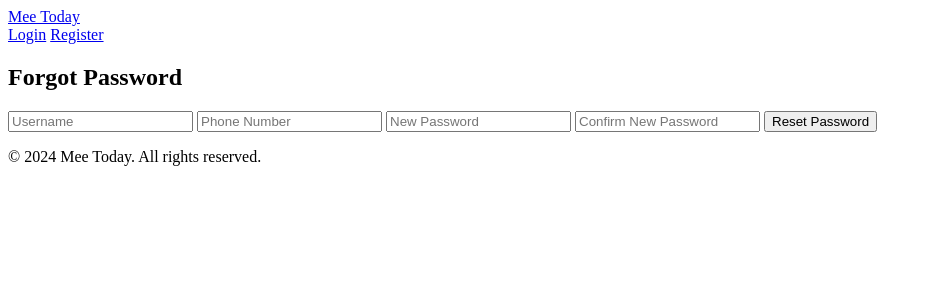
After one commit to davisjabasing/mee_today, a Django app: page /forgot-password/ in a window 1280 px wide. The commit adds this page. Shown: the top 300 px of the page, without its empty margins (0-932 px from the left). Run offline with Django 5.2, Linux system fonts and the light colour scheme; some libraries are stand-ins or nearby versions.

Commit message:
forgot password

```diff
--- /dev/null
+++ b/appointments/templates/forgot_password.html
@@ -0,0 +1,29 @@
+{% extends 'base.html' %}
+
+{% block content %}
+    <h2>Forgot Password</h2>
+
+    {% if error %}
+        <p class="error">{{ error }}</p>
+    {% endif %}
+
+    <form id="forgot-password-form" method="POST">
+        {% csrf_token %}
+        <input type="text" name="username" placeholder="Username" required>
+        <input type="text" name="phone_number" placeholder="Phone Number" required>
+        <input type="password" name="new_password" placeholder="New Password" required>
+        <input type="password" name="confirm_password" placeholder="Confirm New Password" required>
+        <button type="submit">Reset Password</button>
+    </form>
+
+    <script>
+        // JavaScript to ask for confirmation before changing the password
+        document.getElementById('forgot-password-form').addEventListener('submit', function(e) {
+            e.preventDefault(); // Prevent form from submitting immediately
+            var confirmChange = confirm("Really you want to change the password?");
+            if (confirmChange) {
+                this.submit(); // If confirmed, submit the form
+            }
+        });
+    </script>
+{% endblock %}
--- a/appointments/templates/login.html
+++ b/appointments/templates/login.html
@@ -10,5 +10,5 @@
         <input type="password" name="password" placeholder="Password" required>
         <button type="submit">Login</button>
     </form>
-    <a href="#">Forgot Password?</a> | <a href="{% url 'register' %}">Register</a>
+    <a href="{% url 'forgot_password_view' %}">Forgot Password?</a> | <a href="{% url 'register' %}">Register</a>
 {% endblock %}
--- a/appointments/templates/register.html
+++ b/appointments/templates/register.html
@@ -5,7 +5,7 @@
     {% if error %}
         <p class="error">{{ error }}</p>
     {% endif %}
-    <form method="POST">
+    <form method="POST" enctype="multipart/form-data">
         {% csrf_token %}
         <input type="text" id="username" name="username" placeholder="Username" required>
         <span id="username-feedback"></span>
@@ -13,6 +13,9 @@
         <input type="text" name="profession" placeholder="Profession" required>
         <input type="text" name="location" placeholder="Location" required>
         <textarea name="description" placeholder="Describe yourself (optional)"></textarea>
+        <input type="text" name="phone_number" placeholder="Phone Number" required>  <!-- Phone number field -->
+        <input type="number" name="age" placeholder="Age" required>  <!-- Age field -->
+        <input type="file" name="photo" accept="image/*">  <!-- Photo upload field -->
         <input type="password" name="password" placeholder="Password" required>
         <input type="password" name="password_confirm" placeholder="Confirm Password" required>
         <button type="submit">Register</button>
--- a/appointments/urls.py
+++ b/appointments/urls.py
@@ -17,4 +17,7 @@ urlpatterns = [
 
 
     path('check-username/', views.check_username, name='check_username'),
+
+    path('forgot-password/', views.forgot_password_view, name='forgot_password_view'),
+
 ]
--- a/appointments/views.py
+++ b/appointments/views.py
@@ -4,6 +4,7 @@ from .models import UserProfile, Appointment, Notification
 from django.contrib.auth import authenticate, login, logout
 from django.contrib.auth.decorators import login_required
 from django.http import JsonResponse
+from django.contrib.auth.hashers import make_password
 
 # Login View
 def login_view(request):
@@ -21,22 +22,41 @@ def login_view(request):
 # Register View
 def register_view(request):
     if request.method == 'POST':
-        # Get all required data from POST request
         username = request.POST.get('username')
-        password = request.POST.get('password')
         name = request.POST.get('name')
         profession = request.POST.get('profession')
         location = request.POST.get('location')
-        description = request.POST.get('description')
+        description = request.POST.get('description', '')
+        phone_number = request.POST.get('phone_number')
+        age = request.POST.get('age')  # Age field
+        password = request.POST.get('password')
+        password_confirm = request.POST.get('password_confirm')
+        photo = request.FILES.get('photo')  # Handle photo upload
 
-        # Check for existing username
-        if User.objects.filter(username=username).exists():
-            return render(request, 'register.html', {'error': 'Username already taken'})
+        if password != password_confirm:
+            return render(request, 'register.html', {'error': "Passwords do not match"})
 
-        # Create user and user profile
-        user = User.objects.create_user(username=username, password=password)
-        UserProfile.objects.create(user=user, profession=profession, location=location, description=description)
-        return redirect('login')
+        try:
+            # Create the User object
+            user = User.objects.create_user(username=username, password=password, first_name=name)
+
+            # Create the UserProfile object and save additional details
+            user_profile = UserProfile.objects.create(
+                user=user,
+                profession=profession,
+                location=location,
+                description=description,
+                phone_number=phone_number,
+                age=age,  # Save the age
+                photo=photo  # Save the photo
+            )
+
+            # Automatically log in the user after successful registration
+            login(request, user)
+            return redirect('home')
+        except Exception as e:
+            return render(request, 'register.html', {'error': str(e)})
+
     return render(request, 'register.html')
 
 # Home View (with Search functionality)
@@ -127,3 +147,32 @@ def check_username(request):
         'is_taken': User.objects.filter(username__iexact=username).exists()
     }
     return JsonResponse(data)
+
+def forgot_password_view(request):
+    if request.method == 'POST':
+        username = request.POST.get('username')
+        phone_number = request.POST.get('phone_number')
+        new_password = request.POST.get('new_password')
+        confirm_password = request.POST.get('confirm_password')
+
+        # Check if passwords match
+        if new_password != confirm_password:
+            return render(request, 'forgot_password.html', {'error': 'Passwords do not match'})
+
+        try:
+            # Get the user and check phone number
+            user = User.objects.get(username=username)
+            user_profile = UserProfile.objects.get(user=user)
+
+            if user_profile.phone_number == phone_number:
+                # Update the user's password if the phone number matches
+                user.password = make_password(new_password)
+                user.save()
+                return redirect('login')  # Redirect to login after successful password reset
+            else:
+                return render(request, 'forgot_password.html', {'error': 'Username or phone number incorrect'})
+
+        except User.DoesNotExist:
+            return render(request, 'forgot_password.html', {'error': 'Username or phone number incorrect'})
+
+    return render(request, 'forgot_password.html')
```
Also changed, not shown: appointments/models.py (+6 -1 lines), appointments/migrations/0002_userprofile_age_userprofile_phone_number_and_more.py (added), db.sqlite3.
